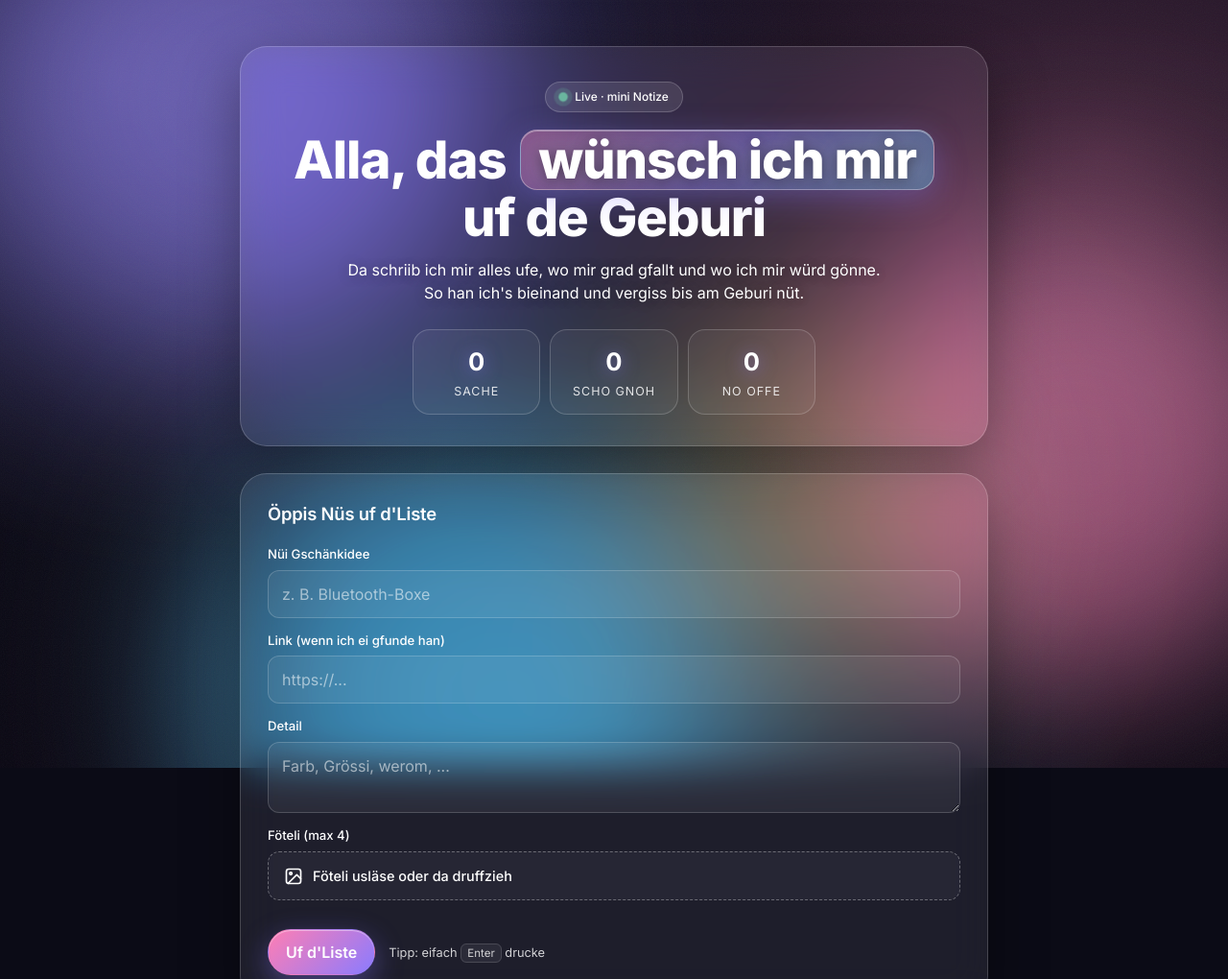
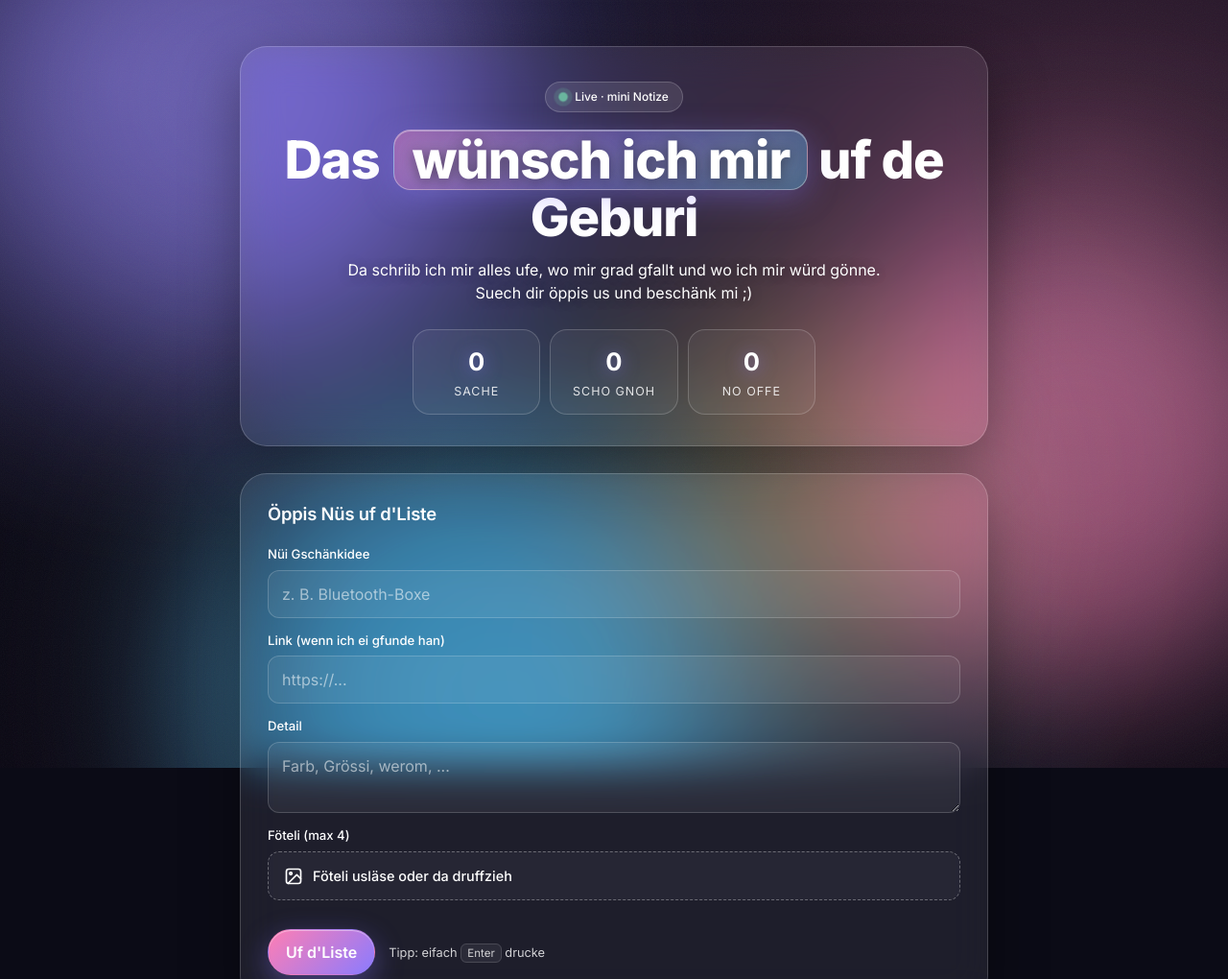
Before and after one commit to Manu-Manera/giftforchris, a plain HTML site: page index.html in a window 1280 px wide. Shown: the top 1020 px of the page at 96% size. Drawn offline with Linux system fonts and the light colour scheme; no server answers.

Commit message:
Hero-Text feilen: 'Alla' raus, Schluss-Satz persoenlicher
Made-with: Cursor

```diff
--- a/index.html
+++ b/index.html
@@ -25,10 +25,10 @@
         <span class="dot"></span>
         <span>Live &middot; mini Notize</span>
       </div>
-      <h1>Alla, das <span class="gradient-text">wünsch ich mir</span> uf de Geburi</h1>
+      <h1>Das <span class="gradient-text">wünsch ich mir</span> uf de Geburi</h1>
       <p class="subtitle">
         Da schriib ich mir alles ufe, wo mir grad gfallt und wo ich mir
-        würd gönne. So han ich's bieinand und vergiss bis am Geburi nüt.
+        würd gönne. Suech dir öppis us und beschänk mi ;)
       </p>
       <div class="stats">
         <div class="stat">
```
